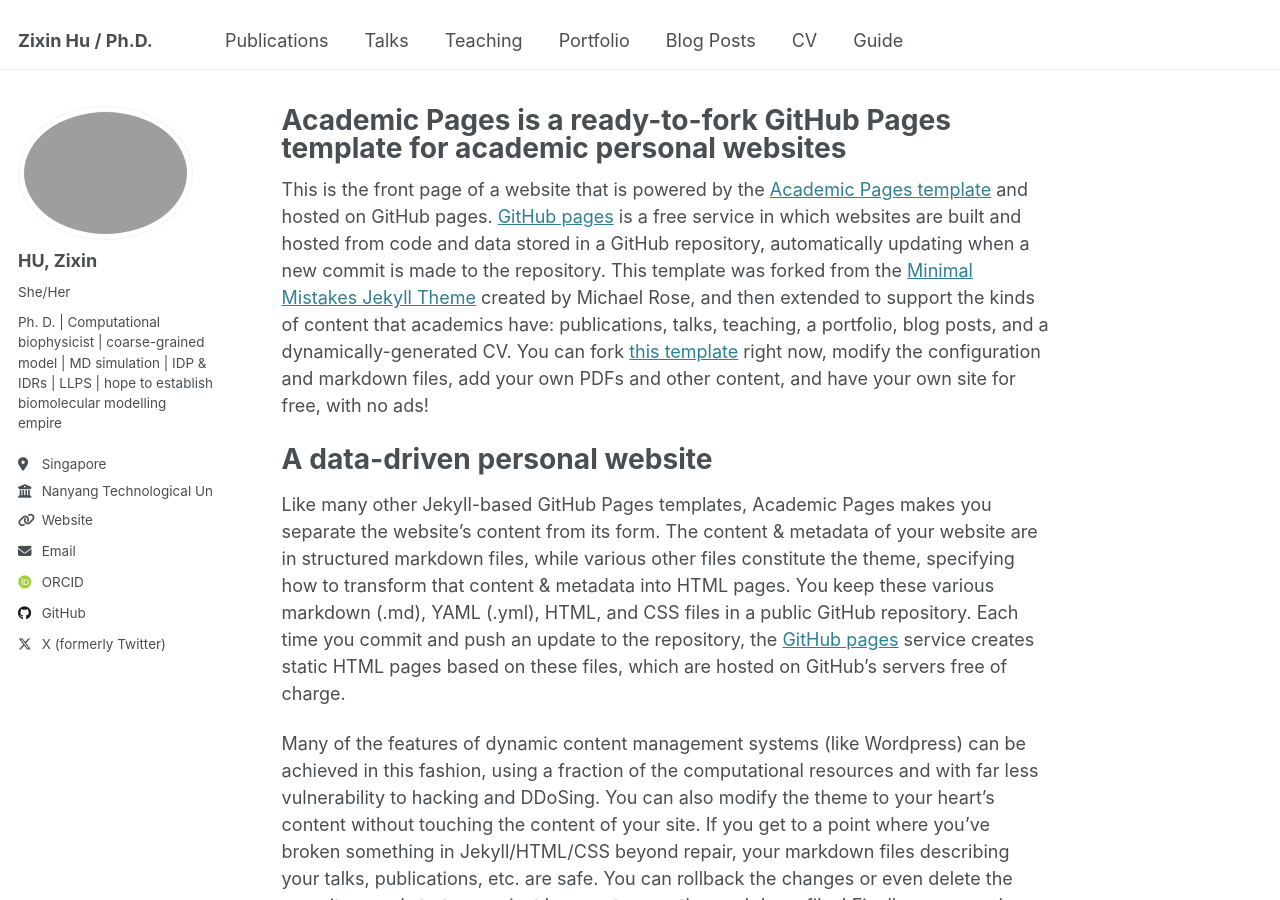
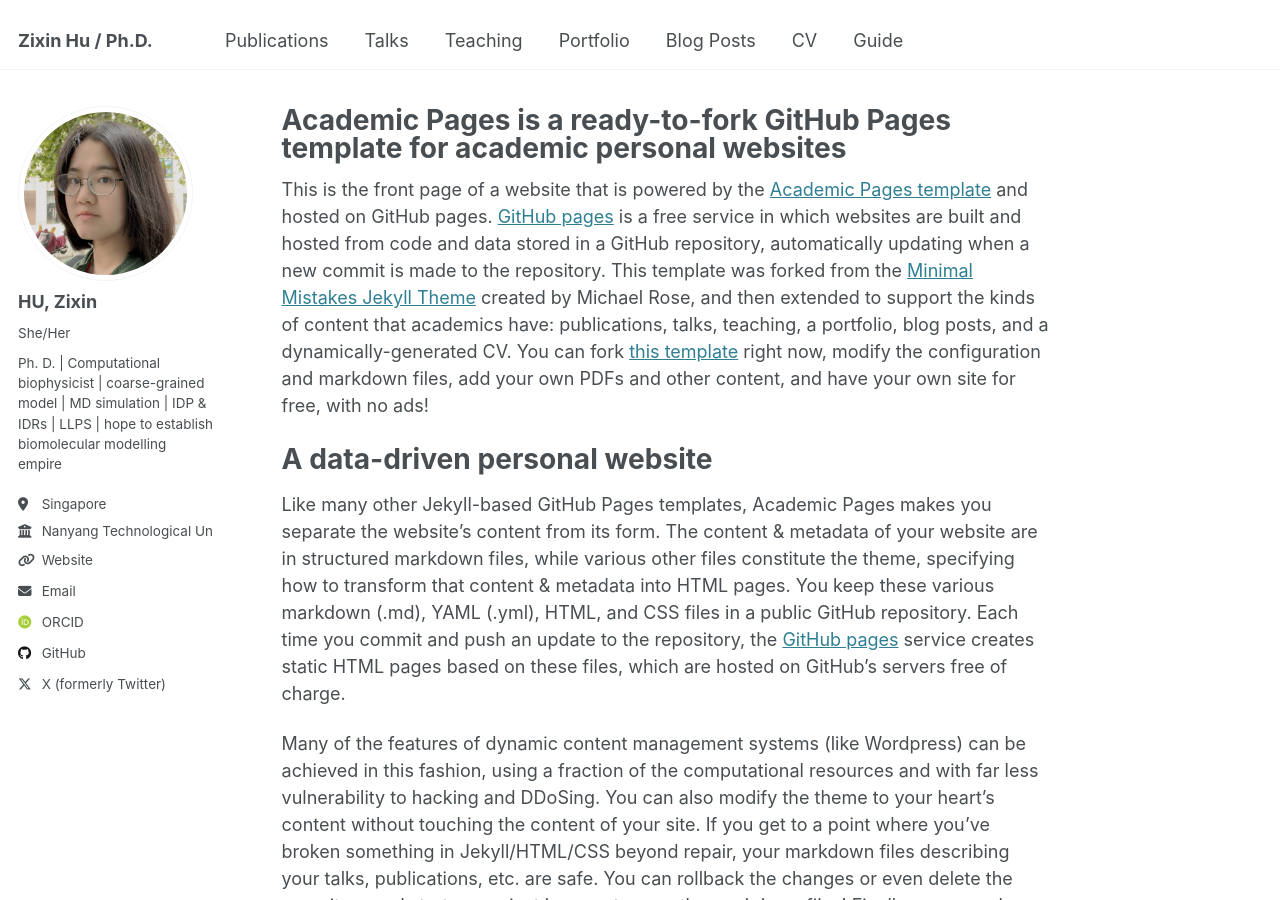
Before and after one commit to ZixinHu-Apple-Manzana/ZixinHu-Apple-Manzana.github.io, a Jekyll site: the page built from _pages/about.md, in a window 1280 px wide and 900 px high. Built offline with Jekyll 4.4.1, drawn with Linux system fonts in a browser that asks for light colours; some web fonts are replaced.

Commit message:
Update _config.yml

```diff
--- a/_config.yml
+++ b/_config.yml
@@ -22,7 +22,7 @@ repository               : "ZixinHu-Apple-Manzana/ZixinHu-Apple-Manzana.github.i
 #               Additional customization can be done by editing /_includes/author-profile.html
 author:
   # Biographic information
-  avatar           : "zixin_green.png"
+  avatar           : "zixin_green.jpg"
   name             : "HU, Zixin"
   pronouns         : "She/Her"# example: "she/her"
   # bio              : "Ph. D., specialized in computational biophysics,
```
